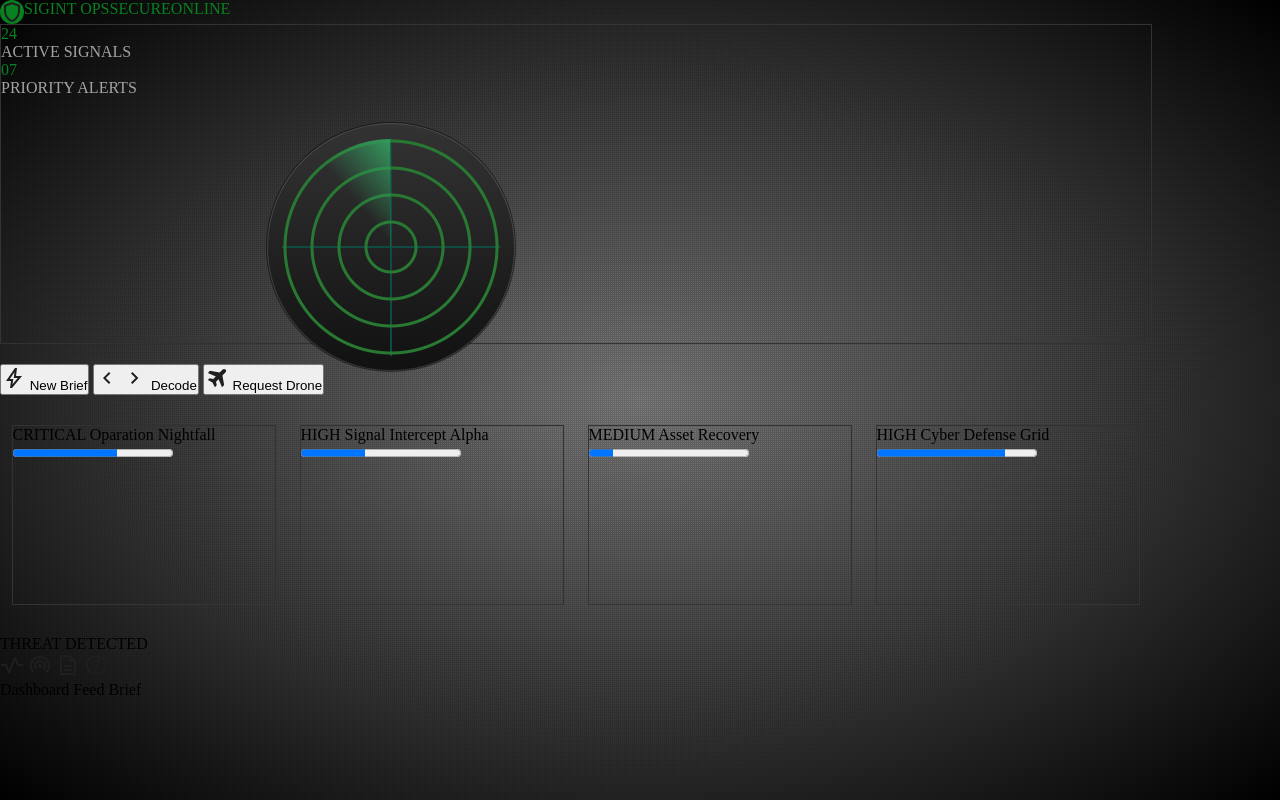
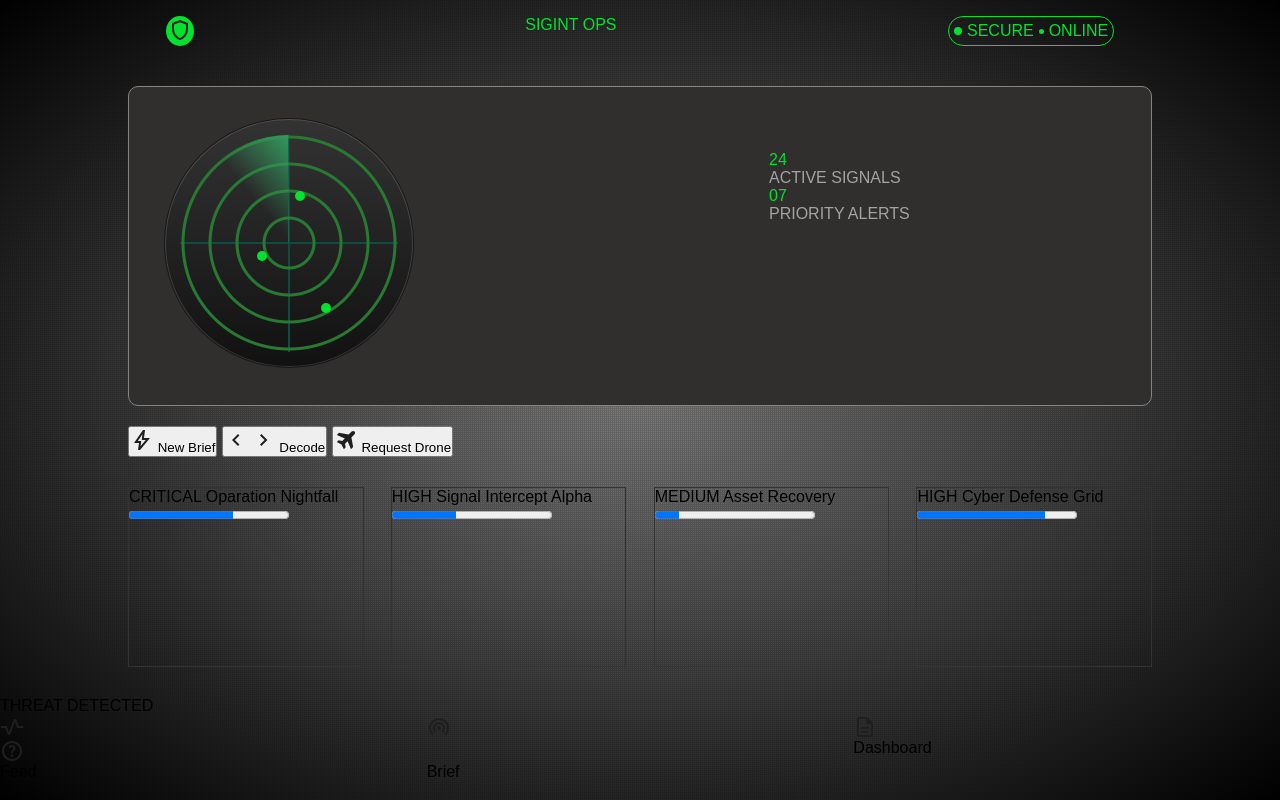
Before and after one commit to shoam2005/TEST_CSS-HTML, a plain HTML site: page index.html in a window 1280 px wide. Drawn offline with nearby package versions, Linux system fonts and the light colour scheme; a web font is replaced by a local one.

Commit message:
center section amd header

```diff
--- a/index.html
+++ b/index.html
@@ -6,11 +6,16 @@
     <meta name="viewport" content="width=device-width, initial-scale=1.0">
     <title>Document</title>
     <link rel="stylesheet" href="style.css">
+    <link rel="preconnect" href="https://fonts.googleapis.com">
+    <link rel="preconnect" href="https://fonts.gstatic.com" crossorigin>
+    <link
+        href="https://fonts.googleapis.com/css2?family=Bebas+Neue&family=Clarity+City:ital,wght@0,100..900;1,100..900&family=Lora:ital,wght@0,400..700;1,400..700&family=Open+Sans:ital,wght@0,300..800;1,300..800&family=Roboto+Condensed:ital,wght@0,100..900;1,100..900&display=swap"
+        rel="stylesheet">
     <link rel="stylesheet"
         href="https://fonts.googleapis.com/css2?family=Material+Symbols+Outlined:opsz,wght,FILL,GRAD@20..48,100..700,0..1,-50..200&icon_names=shield,bolt,chevron_left,chevron_right,travel,vital_signs" />
 </head>
 
-<body>
+<body class="clarity-city">
     <header>
         <label id="icon_around" for="icon_around">
             <svg id="svg_icon_around" xmlns="http://www.w3.org/2000/svg" height="24px" viewBox="0 -960 960 960"
@@ -34,7 +39,10 @@
             <div class='radar'>
                 <div class='sweep'></div>
             </div>
-            <div>
+            <label class="point_radar point1" for=""></label>
+             <label class="point_radar point2" for=""></label>
+              <label class="point_radar point3" for=""></label>
+            <div id="div_text_center">
                 <div class="font_green"> 24</div>
                 <span class="font_gray">ACTIVE SIGNALS</span>
                 <div class="font_green">07</div>
@@ -42,8 +50,8 @@
             </div>
 
         </section>
-        <section id="buttons">
-            <button>
+        <section id="section_buttons">
+            <button class="button">
                 <svg xmlns="http://www.w3.org/2000/svg" height="24px" viewBox="0 -960 960 960" width="24px"
                     fill="#1f1f1f">
                     <path
@@ -51,7 +59,7 @@
                 </svg>
                 New Brief
             </button>
-            <button>
+            <button class="button">
                 <svg xmlns="http://www.w3.org/2000/svg" height="24px" viewBox="0 -960 960 960" width="24px"
                     fill="#1f1f1f">
                     <path d="M560-240 320-480l240-240 56 56-184 184 184 184-56 56Z" />
@@ -62,7 +70,7 @@
                 </svg>
                 Decode
             </button>
-            <button>
+            <button class="button">
                 <svg xmlns="http://www.w3.org/2000/svg" height="24px" viewBox="0 -960 960 960" width="24px"
                     fill="#1f1f1f">
                     <path
@@ -113,7 +121,7 @@
             <div>THREAT DETECTED</div>
         </section>
     </main>
-    <footer>
+    <footer class="footer">
         <svg xmlns="http://www.w3.org/2000/svg" height="24px" viewBox="0 -960 960 960" width="24px" fill="#1f1f1f">
             <path
                 d="M326-171q-15-11-22-28l-92-241H40v-80h228l92 244 184-485q7-17 22-28t34-11q19 0 34 11t22 28l92 241h172v80H692l-92-244-184 485q-7 17-22 28t-34 11q-19 0-34-11Z" />
--- a/style.css
+++ b/style.css
@@ -4,59 +4,168 @@
     padding: 0;
 
 }
-main{
+
+.clarity-city {
+    font-family: "Clarity City", sans-serif;
+    font-optical-sizing: auto;
+    font-weight: 300;
+    font-style: normal;
+}
+
+main {
     display: flex;
     flex-direction: column;
     justify-content: space-between;
     gap: 20px;
 }
-header{
+
+header {
     display: flex;
     flex-direction: row;
+    margin-bottom: 5vh;
+    justify-content: space-around;
+    padding-top: 2vh;
+    border-bottom: #868383,solid,1px;
+
+
 }
-.font_green{
-    color:#088121 ;
+#around_header{
+    width: 5px;
+   height: 5px;
+   background-color: #02e22f;
+     border-radius: 100%;
 }
-.font_gray{
-    color:#a3a3a3 ;
-}
-#sigint_ops{
-    display: inline;
-   color: #088121;
-}
-#secure_online{
-    display:flex;
-    color: #088121;
+#arond_header_change{
+     width: 8px;
+   height: 8px;
+   background-color: #02e22f;
+     border-radius: 100%;
 }
 
-#icon_around{
+
+.font_green {
+    color: #02e22f;
+}
+
+.font_gray {
+    color: #a3a3a3;
+}
+
+#sigint_ops {
+    display: inline;
+    color: #02e22f;
+}
+
+#secure_online {
+    display: flex;
+    color: #02e22f;
+    align-items: center;
+    gap: 5px;
+    border: 1px,solid,#02e22f;
+    border-radius: 20px;
+    padding: 5px;
+    transition: filter, 0.5s;
+}
+#secure_online:hover{
+filter: drop-shadow(0 0 15px #02e22f);
+}
+#arond_header_change{
+    animation: blink 1s infinite;
+}
+@keyframes blink {
+  0% { opacity: 1; }
+  50% { opacity: 0; }
+  100% { opacity: 1; }
+}
+
+
+.point_radar {
+    width: 10px;
+    height: 10px;
+    background-color: #02e22f;
     border-radius: 100%;
-    background-color: #088121;
-    display: flex;
-}
-#svg_icon_around{
+    position: absolute;
 
 }
-#center_section{
+
+.point1 {
+    top: 20.5vh;
+    left: 10vw;
+}
+
+.point2 {
+    top: 13vh;
+    left: 13vw;
+}
+
+.point3 {
+    top: 27vh;
+    left: 15vw;
+}
+
+#icon_around {
+    border-radius: 100%;
+    background-color: #02e22f;
     display: flex;
-   width: 90vw;
-   height: 40vh;
-   border: #333,solid,1px;
+    padding: 2px;
+    transition: transform, 0.5s;
+    transition: filter, 0.5s;
+}
+
+#icon_around:hover {
+    transform: rotate(360deg);
+    filter: drop-shadow(0 0 15px #02e22f);
+}
 
 
 
+#div_text_center {
+    margin-left: 50vw;
+    margin-top: 8vh;
 }
-#section_cards{
-    width: 90vw;
+
+#center_section {
+    display: flex;
+    width: 80vw;
+    height: 40vh;
+    border: #868383, solid, 1px;
+    margin-left: 10vw;
+    position: relative;
+    border-radius: 10px;
+    background-color: #312e2e;
+    transition: border-color, 0.5s;
+
+}
+
+#center_section:hover {
+    border-color: #02e22f;
+}
+
+#section_buttons {
+    margin-left: 10vw;
+}
+
+#section_cards {
+    width: 80vw;
     height: 25vh;
     display: flex;
     align-items: center;
-    justify-content: space-around;
+    justify-content: space-between;
+    margin-left: 10vw;
 }
-.card{
+
+.card {
     width: 23%;
     height: 90%;
-   border: #333,solid,1px;
+    border: #333, solid, 1px;
+}
+
+.footer {
+    display: grid;
+    grid-template-rows: repeat(2, 1fr);
+    grid-template-columns: repeat(3, 1fr);
+
+    justify-content: center;
 }
 
 
@@ -68,12 +177,19 @@ html {
         linear-gradient(dimgrey 1px, grey 1px);
     background-size: 100%, 2px 1px, 1px 2px;
 }
-.radar, .sweep { position: absolute; }
+
+.radar,
+.sweep {
+    position: absolute;
+}
+
 .radar {
     overflow: hidden;
-  top: 30%; left: 30%;
+    top: 47%;
+    left: 15%;
     margin: -117px;
-  width: 248px; height: 248px;
+    width: 248px;
+    height: 248px;
     border-radius: 50%;
     box-shadow: 0 0 0 1px hsla(0, 0%, 0%, 0.5),
         inset 0 0 0 1px hsla(0, 0%, 100%, 0.15);
@@ -84,14 +200,22 @@ html {
         linear-gradient(#333, #111);
     background-size: 100%, 218px 218px, 218px 218px, 100%;
 }
+
 .sweep {
     box-sizing: border-box;
-  top: 16px; left: 16px;
+    top: 16px;
+    left: 16px;
     border-right: solid 1px hsla(145, 50%, 40%, .3);
-  width: 108px; height: 108px;
+    width: 108px;
+    height: 108px;
     border-radius: 100% 0 0 0;
     transform-origin: 100% 100%;
     background: linear-gradient(50deg, rgba(34, 34, 34, 0) 56%, hsla(145, 50%, 40%, 1));
     animation: sweep 5s infinite linear;
 }
-@keyframes sweep { to { transform: rotate(360deg); } }
+
+@keyframes sweep {
+    to {
+        transform: rotate(360deg);
+    }
+}
```
Lines whose indentation alone changed are shown as unchanged.
